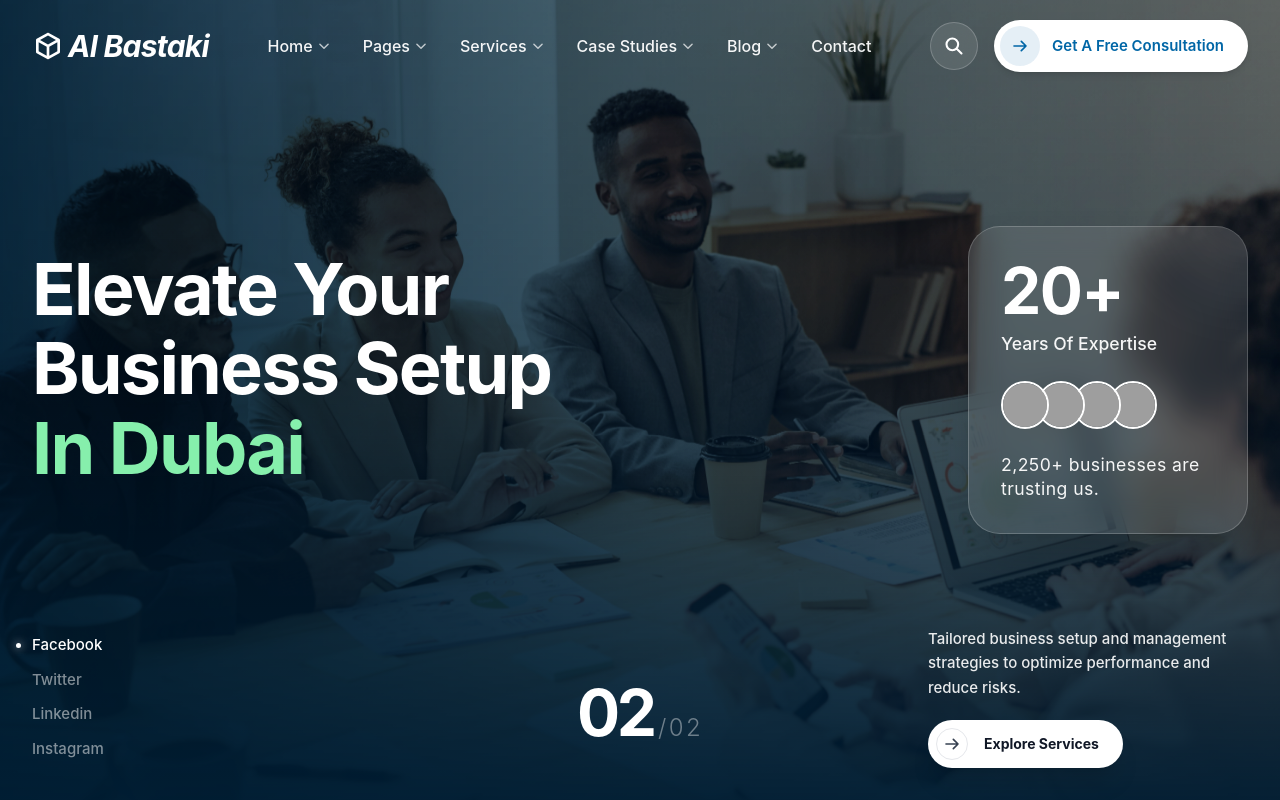
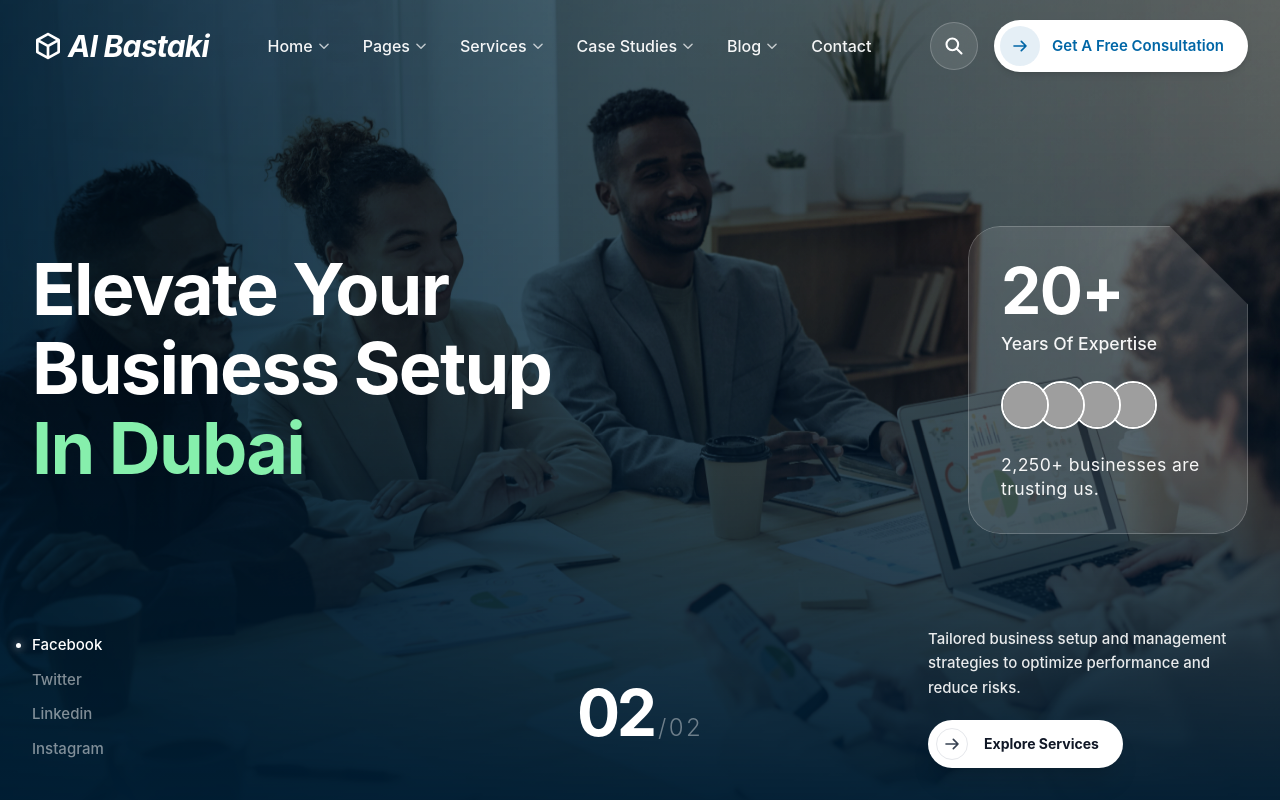
Before and after one commit to pvsameerpvs/al-bastaki-business-services-nextjs-project, a Next.js app: page / in a window 1280 px wide. Shown: the top 800 px of the page. Built offline with nearby package versions, Linux system fonts and the light colour scheme; grey boxes are pictures that could not be loaded.

Commit message:
fix: ui  currct

```diff
--- a/components/Hero.tsx
+++ b/components/Hero.tsx
@@ -61,16 +61,22 @@ export default function Hero(){
           initial={{opacity:0,y:40}}
           animate={{opacity:1,y:0}}
           transition={{duration:1, delay: 0.3, ease:"easeOut"}}
-          className="justify-self-center md:justify-self-end mt-10 md:mt-0 w-full"
+          className="justify-self-center md:justify-self-end mt-10 md:mt-0 w-full drop-shadow-2xl"
         >
-          <div className="bg-white/10 backdrop-blur-[16px] border border-white/20 rounded-[2rem] p-7 md:p-8 max-w-[280px] w-full text-white shadow-2xl relative overflow-hidden ml-auto hidden md:block">
+          <div
+            className="bg-white/10 backdrop-blur-[16px] border border-white/20 rounded-[2rem] rounded-tr-none p-7 md:p-8 max-w-[280px] w-full text-white relative overflow-hidden ml-auto hidden md:block"
+            style={{
+              WebkitMaskImage: 'linear-gradient(225deg, transparent 55px, black 56px)',
+              maskImage: 'linear-gradient(225deg, transparent 55px, black 56px)'
+            }}
+          >
             {/* Subtle glow inside card */}
-            <div className="absolute -top-20 -right-20 w-40 h-32 bg-white/10 blur-[50px] rounded-full pointer-events-none"></div>
+            <div className="absolute -top-10 -right-10 w-40 h-32 bg-white/10 blur-[50px] rounded-full pointer-events-none"></div>
 
-            <div className="text-[4rem] font-bold leading-none tracking-tight mb-2">20+</div>
-            <div className="text-[1.1rem] text-white/95 mb-6 font-medium">Years Of Expertise</div>
+            <div className="text-[4rem] font-bold leading-none tracking-tight mb-2 relative z-10">20+</div>
+            <div className="text-[1.1rem] text-white/95 mb-6 font-medium relative z-10">Years Of Expertise</div>
 
-            <div className="flex -space-x-3 mb-6">
+            <div className="flex -space-x-3 mb-6 relative z-10">
               {[
                 "https://i.pravatar.cc/100?img=11",
                 "https://i.pravatar.cc/100?img=12",
@@ -87,7 +93,7 @@ export default function Hero(){
               ))}
             </div>
 
-            <div className="text-[1.1rem] font-normal leading-snug tracking-wide text-white/95">
+            <div className="text-[1.1rem] font-normal leading-snug tracking-wide text-white/95 relative z-10">
               2,250+ businesses are <br/> trusting us.
             </div>
           </div>
```
